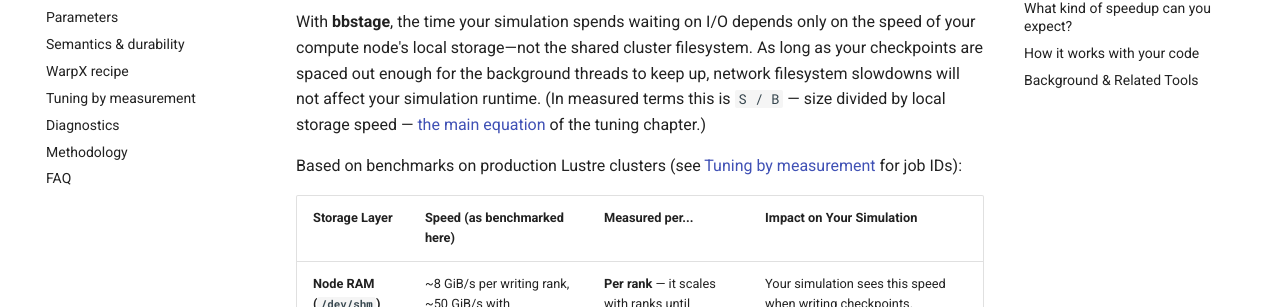
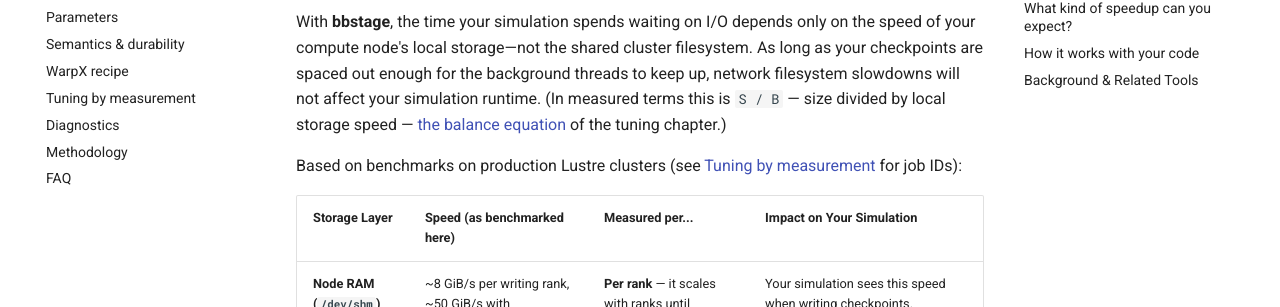
Before and after one commit to denisbertini/bbstage-docs, an MkDocs documentation site: the page built from docs/index.md, in a window 1280 px wide and 900 px high, scrolled down 1589 px. Shown: the part 145-452 px from the top of the window. Built offline with MkDocs 1.6.1 and Material for MkDocs 9.7.7, drawn with Linux system fonts in a browser that asks for light colours; comment, search, counter and statistics services are not loaded.

Commit message:
docs: rename 'main equation' -> 'balance equation' (anchor #balance)

```diff
--- a/docs/index.md
+++ b/docs/index.md
@@ -27,7 +27,7 @@ When your simulation finishes writing a checkpoint and closes the file, you can
 
 ## What kind of speedup can you expect?
 
-With **bbstage**, the time your simulation spends waiting on I/O depends only on the speed of your compute node's local storage—not the shared cluster filesystem. As long as your checkpoints are spaced out enough for the background threads to keep up, network filesystem slowdowns will not affect your simulation runtime. (In measured terms this is `S / B` — size divided by local storage speed — [the main equation](tuning.md#equation) of the tuning chapter.)
+With **bbstage**, the time your simulation spends waiting on I/O depends only on the speed of your compute node's local storage—not the shared cluster filesystem. As long as your checkpoints are spaced out enough for the background threads to keep up, network filesystem slowdowns will not affect your simulation runtime. (In measured terms this is `S / B` — size divided by local storage speed — [the balance equation](tuning.md#balance) of the tuning chapter.)
 
 Based on benchmarks on production Lustre clusters (see [Tuning by measurement](tuning.md) for job IDs):
 
```
Also changed, not shown: docs/tuning.md (+1 -1 lines).
